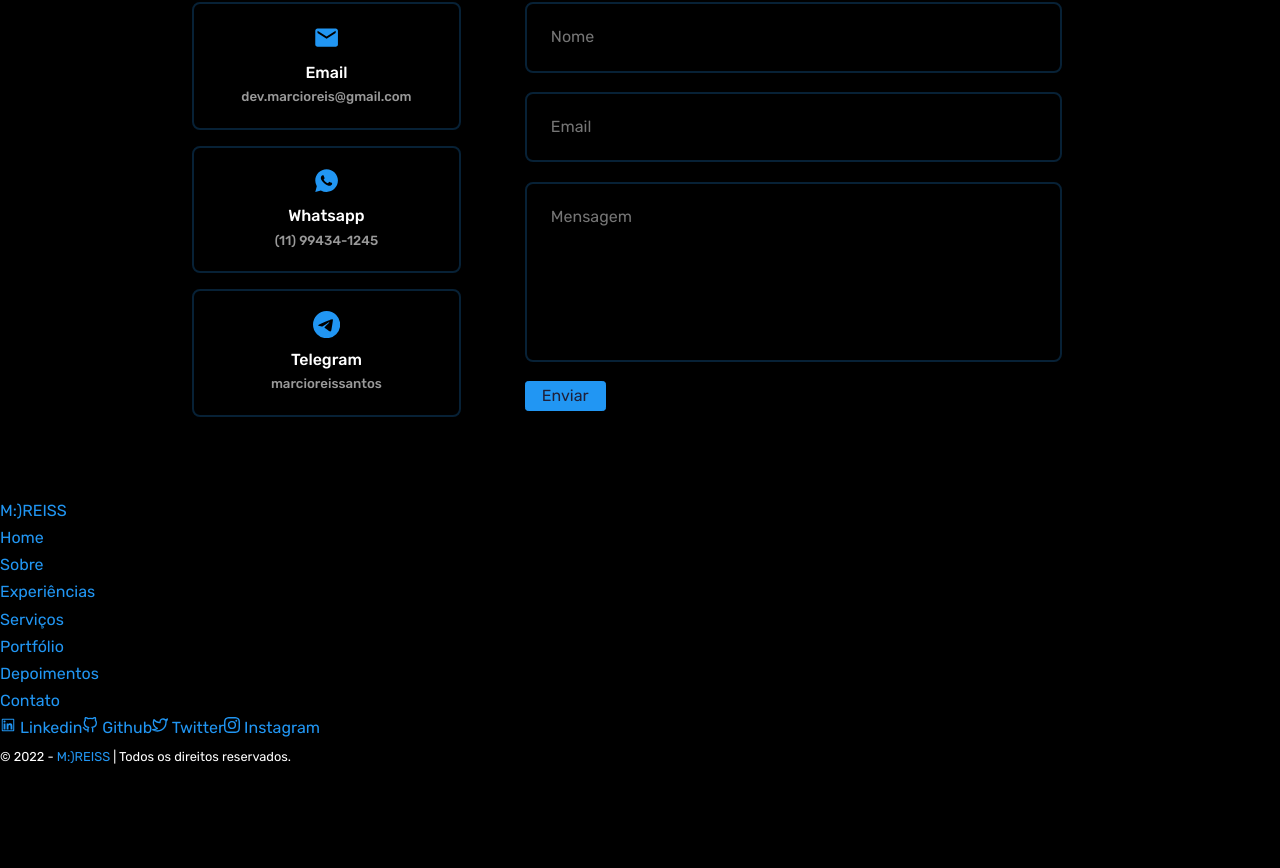
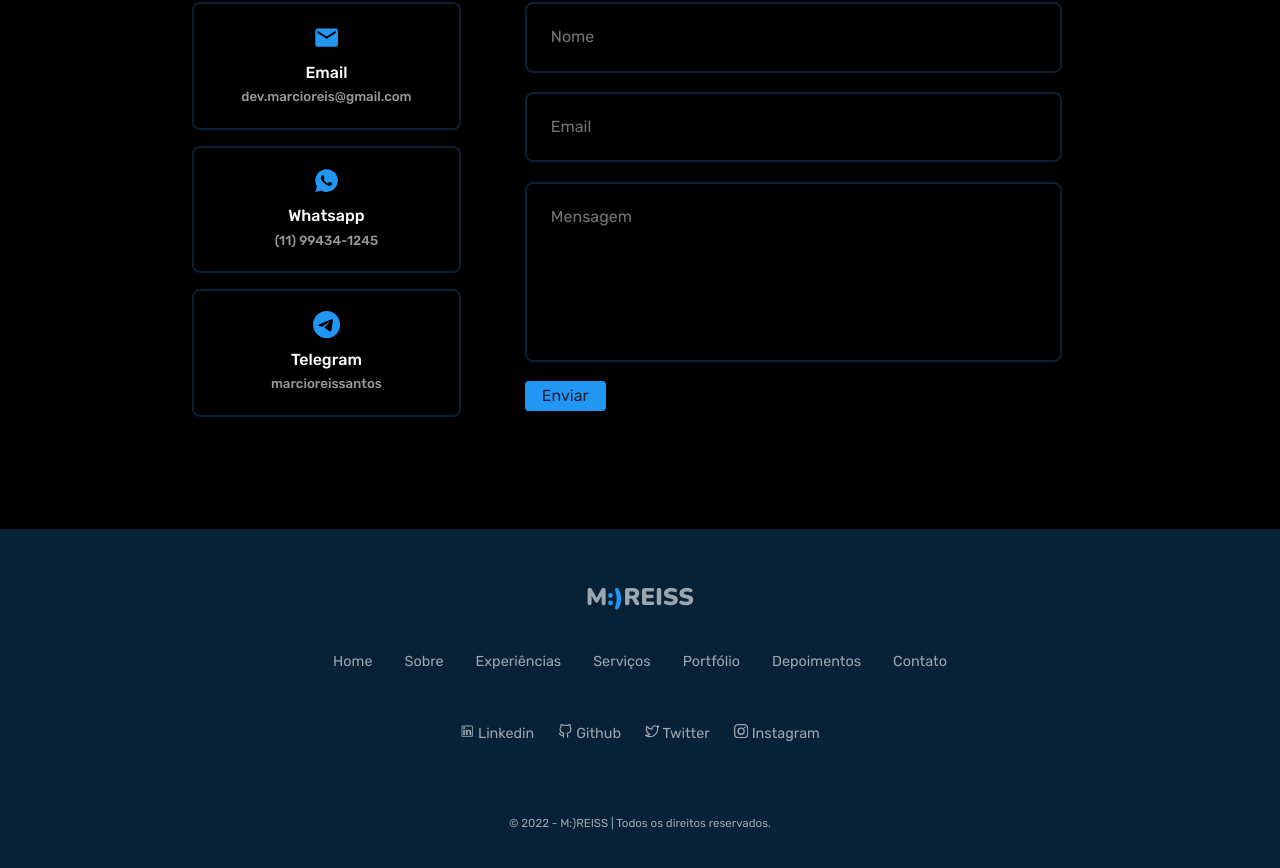
Before and after one commit to devmarcioreis/personal-portfolio-react, a React (Create React App) app: page / in a window 1280 px wide. Shown: the part 6075-6943 px from the top of the page. Before the commit the page ends 6844 px from the top, so only its background shows below. Built offline with nearby package versions, Linux system fonts and the light colour scheme.

Commit message:
Finalizando section footer

```diff
--- a/src/components/contact/contact.css
+++ b/src/components/contact/contact.css
@@ -3,7 +3,6 @@
     display: grid;
     grid-template-columns: 30% 60%;
     gap: 4rem;
-    padding-bottom: 5rem;
 }
 .contact__options {
     display: flex;
--- a/src/components/footer/Footer.jsx
+++ b/src/components/footer/Footer.jsx
@@ -9,7 +9,7 @@ const Footer = () => {
   return (
 
     <footer>
-      <a href="https://devmarcioreis.github.io/Portfolio/" target="_blank" className='footer__logo'>M:)REISS</a>
+      <a href="https://devmarcioreis.github.io/Portfolio/" target="_blank" className='footer__logo'>M<span>:)</span>REISS</a>
       <ul className='links'>
         <li><a href="#">Home</a></li>
         <li><a href="#about">Sobre</a></li>
--- a/src/components/footer/footer.css
+++ b/src/components/footer/footer.css
@@ -0,0 +1,53 @@
+footer {
+    background: var(--color-active);
+    padding: 3rem 0;
+    text-align: center;
+    font-size: .9rem;
+    margin-top: 7rem;
+}
+footer a {
+    color: var(--color-light);
+}
+.footer__logo {
+    font-family: var(--font-logo);
+    font-size: 1.5rem;
+    font-weight: 900;
+    margin-bottom: 2rem;
+    display: inline-block;
+}
+.footer__logo span {
+    color: var(--color-primary);
+}
+.links {
+    display: flex;
+    flex-wrap: wrap;
+    justify-content: center;
+    gap: 2rem;
+    margin: 0 auto 3rem;
+}
+.footer__socials {
+    display: flex;
+    justify-content: center;
+    gap: 1.5rem;
+    margin-bottom: 4rem;
+}
+.footer__socials a:hover {
+    color: var(--color-primary);
+    transition: var(--transition);
+}
+.footer__copy {
+    margin-bottom: 2rem;
+    color: var(--color-light);
+}
+
+/*==========Media Query Mobile==========*/
+@media (max-width: 768px) {
+    .links {
+        flex-direction: column;
+        gap: 1rem;
+    }
+    .footer__socials {
+        gap: 1rem;
+        margin-bottom: 2rem;
+    }
+}
```
